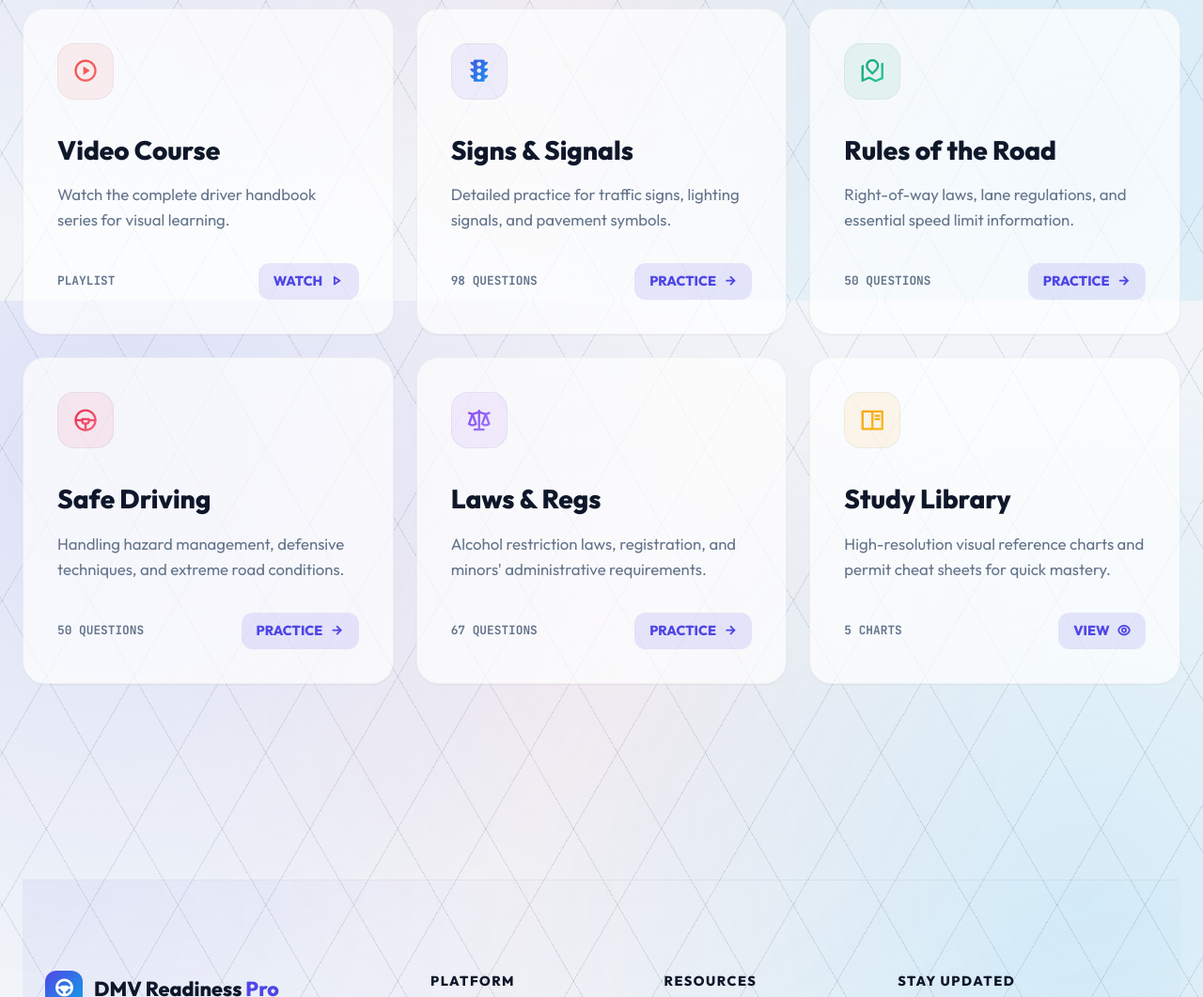
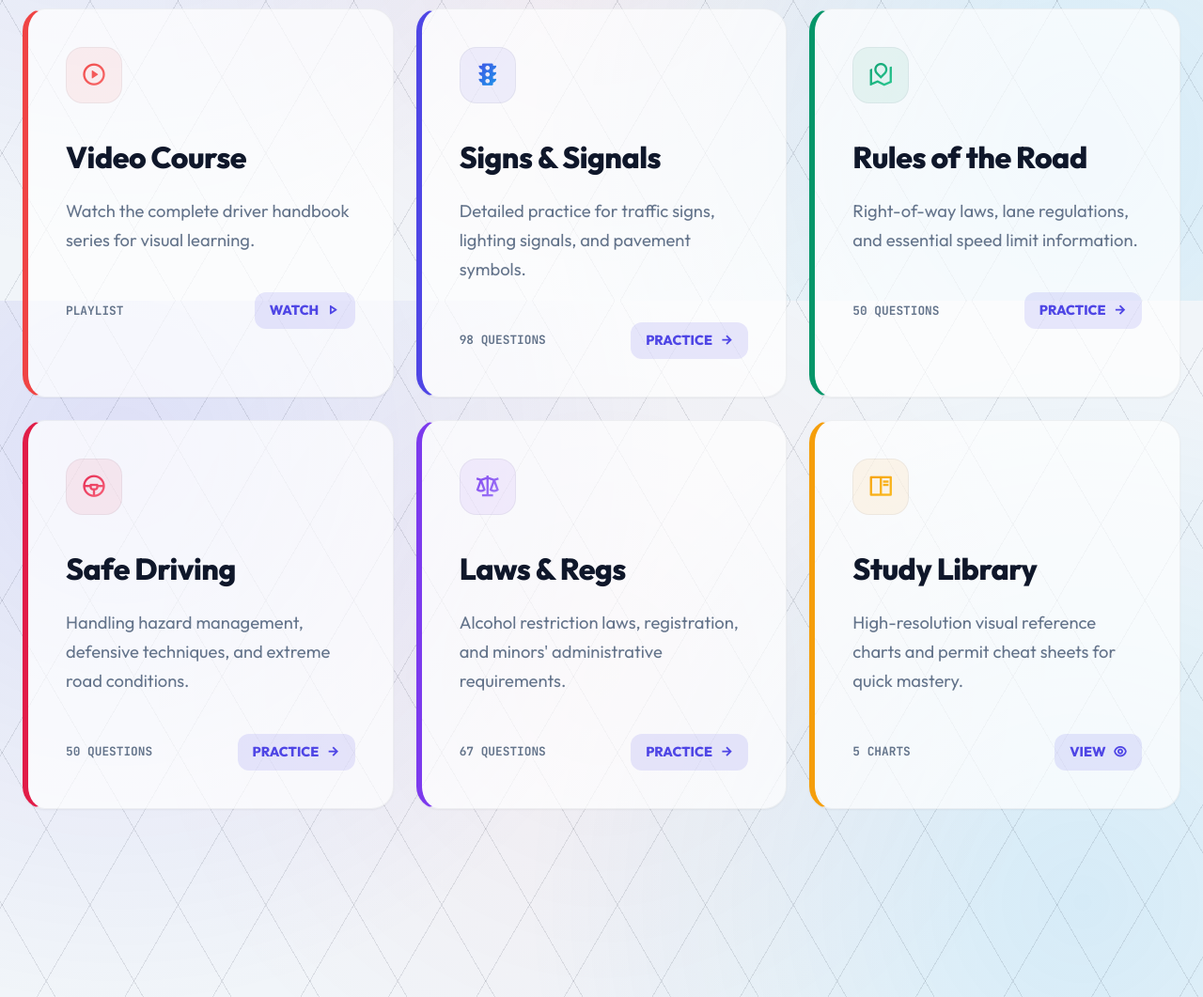
Before and after one commit to Angellito10/CA-DMV, a plain HTML site: page index.html in a window 1280 px wide. Shown: the part 480-1541 px from the top of the page at 94% size. Drawn offline with nearby package versions, Linux system fonts and the light colour scheme.

Commit message:
UI Overhaul: Implemented Technical Accent side-borders and enhanced dashboard typography

```diff
--- a/css/style.css
+++ b/css/style.css
@@ -257,21 +257,85 @@ body {
 }
 
 .set-card {
-    padding: 2.25rem;
+    padding: 2.5rem;
     cursor: pointer;
     display: flex;
     flex-direction: column;
     height: 100%;
     position: relative;
     overflow: hidden;
+    border-left: 6px solid var(--primary);
+    /* Technical Accent */
+    transition: var(--transition);
+}
+
+/* Category Specific Accents */
+[data-set="set1"] {
+    border-left-color: var(--cat-1);
+}
+
+[data-set="set2"] {
+    border-left-color: var(--cat-2);
+}
+
+[data-set="set3"] {
+    border-left-color: var(--cat-3);
+}
+
+[data-set="set4"] {
+    border-left-color: var(--cat-4);
+}
+
+#study-btn {
+    border-left-color: var(--cat-study);
+}
+
+#video-btn {
+    border-left-color: var(--cat-video);
 }
 
 /* Hover/Touch Effects */
 .set-card:hover,
 .set-card:active {
-    transform: translateY(-8px);
-    border-color: var(--primary);
-    box-shadow: 15px 25px 50px -10px var(--primary-glow), 0 10px 20px -5px rgba(0, 0, 0, 0.1);
+    transform: translateY(-8px) translateX(4px);
+    border-color: var(--border-strong);
+    box-shadow: 20px 30px 60px -12px rgba(0, 0, 0, 0.15);
+}
+
+[data-set="set1"]:hover,
+[data-set="set1"]:active {
+    border-left-color: var(--cat-1);
+    border-left-width: 10px;
+}
+
+[data-set="set2"]:hover,
+[data-set="set2"]:active {
+    border-left-color: var(--cat-2);
+    border-left-width: 10px;
+}
+
+[data-set="set3"]:hover,
+[data-set="set3"]:active {
+    border-left-color: var(--cat-3);
+    border-left-width: 10px;
+}
+
+[data-set="set4"]:hover,
+[data-set="set4"]:active {
+    border-left-color: var(--cat-4);
+    border-left-width: 10px;
+}
+
+#study-btn:hover,
+#study-btn:active {
+    border-left-color: var(--cat-study);
+    border-left-width: 10px;
+}
+
+#video-btn:hover,
+#video-btn:active {
+    border-left-color: var(--cat-video);
+    border-left-width: 10px;
 }
 
 @media (hover: none) {
@@ -399,16 +463,18 @@ body {
 }
 
 .card-content h3 {
-    font-size: 1.75rem;
+    font-size: 2rem;
     font-weight: 800;
     color: var(--text-bright);
-    margin-bottom: 0.75rem;
+    margin-bottom: 1rem;
+    letter-spacing: -0.5px;
 }
 
 .card-content p {
     color: var(--text-muted);
-    font-size: 1.05rem;
-    margin-bottom: 2rem;
+    font-size: 1.15rem;
+    margin-bottom: 2.5rem;
+    line-height: 1.7;
 }
 
 .card-footer {
--- a/index.html
+++ b/index.html
@@ -387,9 +387,9 @@
         <img id="lightbox-img" src="" class="lightbox-img">
     </div>
 
-    <script src="js/quiz-data.js?v=2026.35"></script>
-    <script src="js/video-data.js?v=2026.35"></script>
-    <script src="js/main.js?v=2026.35"></script>
+    <script src="js/quiz-data.js?v=2026.40"></script>
+    <script src="js/video-data.js?v=2026.40"></script>
+    <script src="js/main.js?v=2026.40"></script>
 </body>
 
 </html>
```
